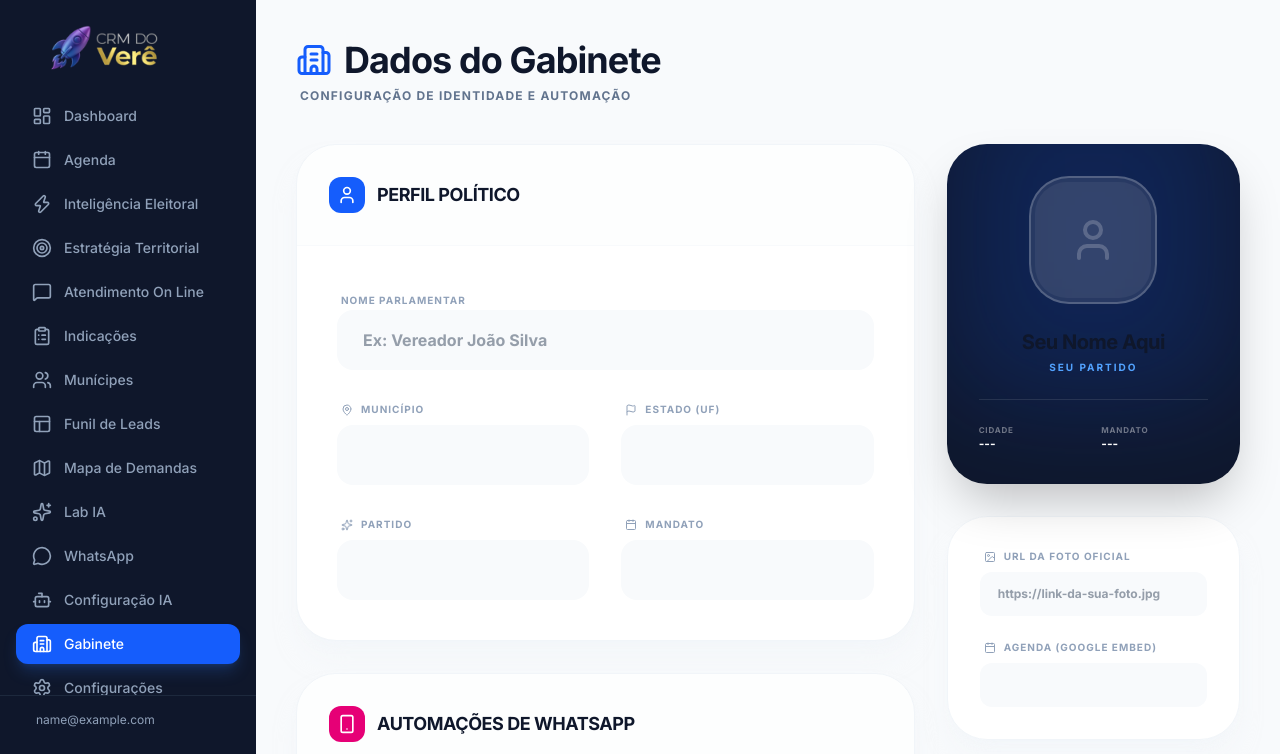
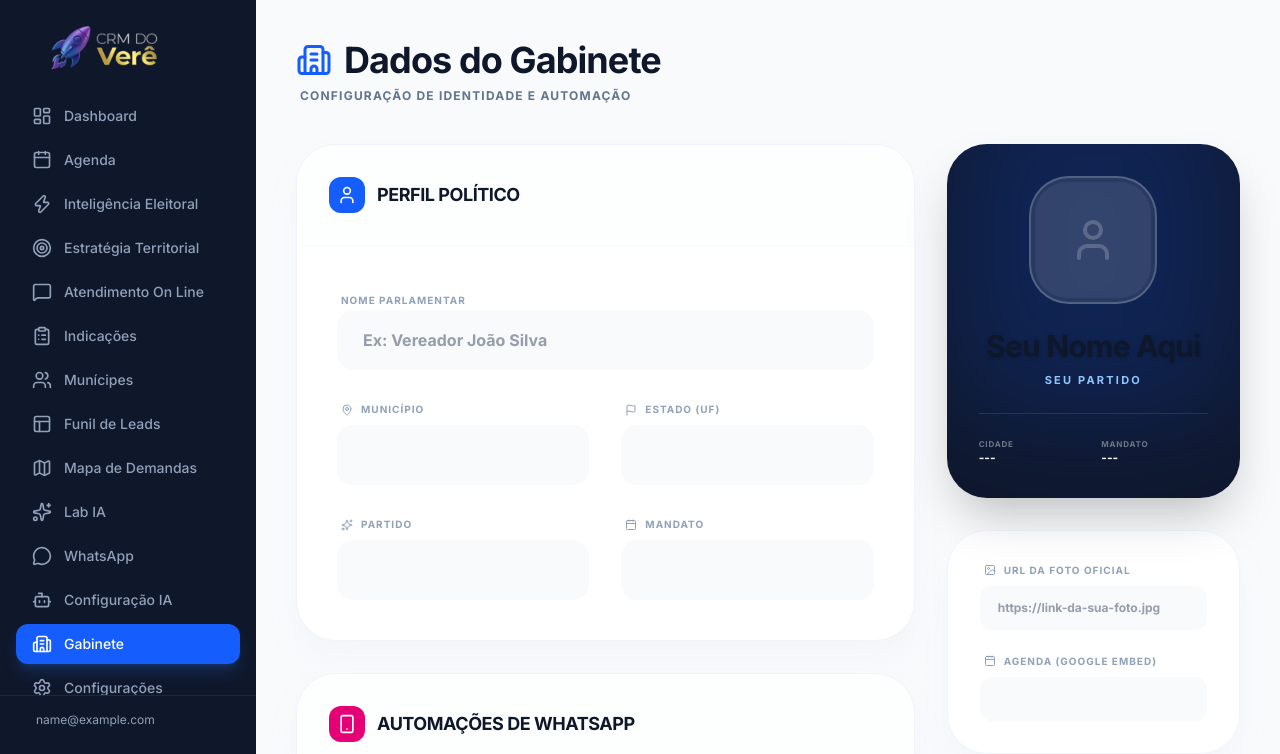
Before and after one commit to gatepfr/crmvere, a React (Vite) app in the folder frontend/: page /dashboard/cabinet in a window 1280 px wide. Shown: the top 754 px of the page. Built offline with nearby package versions, Linux system fonts and the light colour scheme; no server answers; sample sign-in values are in the browser's storage.

Commit message:
style: change vereador name to large yellow text for better visibility on dark card

```diff
--- a/frontend/src/pages/Dashboard/CabinetConfig.tsx
+++ b/frontend/src/pages/Dashboard/CabinetConfig.tsx
@@ -261,8 +261,8 @@ export default function CabinetConfig() {
                 )}
               </div>
 
-              <h4 className="text-xl font-black tracking-tight">{config.name || 'Seu Nome Aqui'}</h4>
-              <p className="text-blue-400 text-[10px] font-black uppercase tracking-[0.2em] mt-1">{config.partido || 'Seu Partido'}</p>
+              <h4 className="text-3xl font-black tracking-tighter text-yellow-400 drop-shadow-sm">{config.name || 'Seu Nome Aqui'}</h4>
+              <p className="text-blue-300 text-[11px] font-black uppercase tracking-[0.2em] mt-2">{config.partido || 'Seu Partido'}</p>
 
               <div className="w-full h-px bg-white/10 my-6"></div>
 
```
